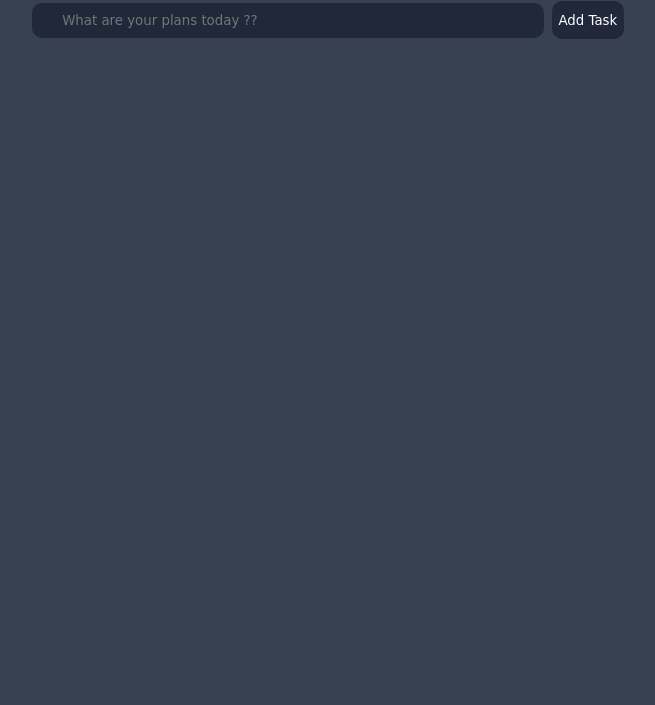
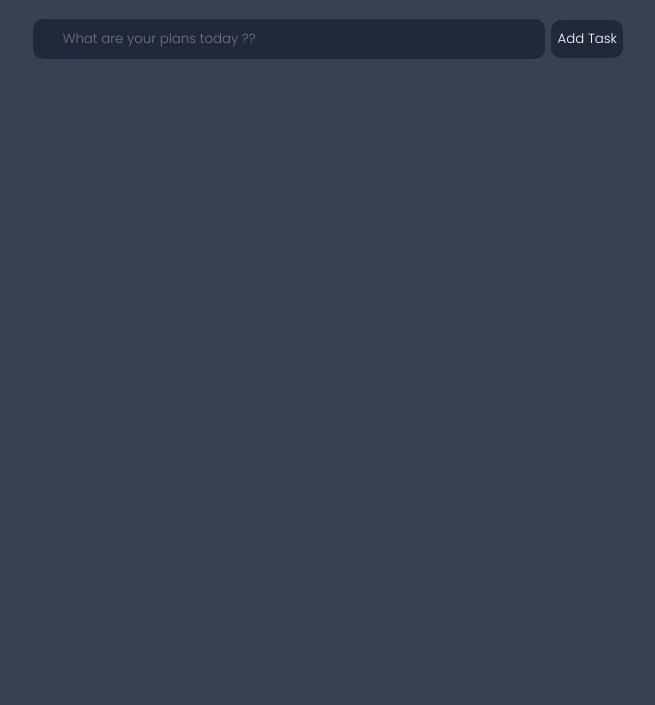
Before and after one commit to hardiksinghh18/ToDo-List, a plain HTML site: page index.html in a window 1280 px wide. Shown: the part 95-800 px from the top of the page, without its empty margins (312-967 px from the left). Drawn offline with Linux system fonts and the light colour scheme.

Commit message:
Changed font style

```diff
--- a/style.css
+++ b/style.css
@@ -1,8 +1,11 @@
-@import url('https://fonts.googleapis.com/css2?family=Josefin+Sans:wght@600&display=swap');
+/* @import url('https://fonts.googleapis.com/css2?family=Josefin+Sans:wght@600&display=swap'); */
+@import url('https://fonts.googleapis.com/css2?family=Poppins:wght@300;600;700;800&family=Rubik:wght@300;400;600&display=swap');
+
+
 *{
     box-sizing: border-box;
     margin: 0;
-    font-family: 'Righteous', cursive;
+    font-family: 'Poppins', sans-serif;
 }
 
 .flex{
```
